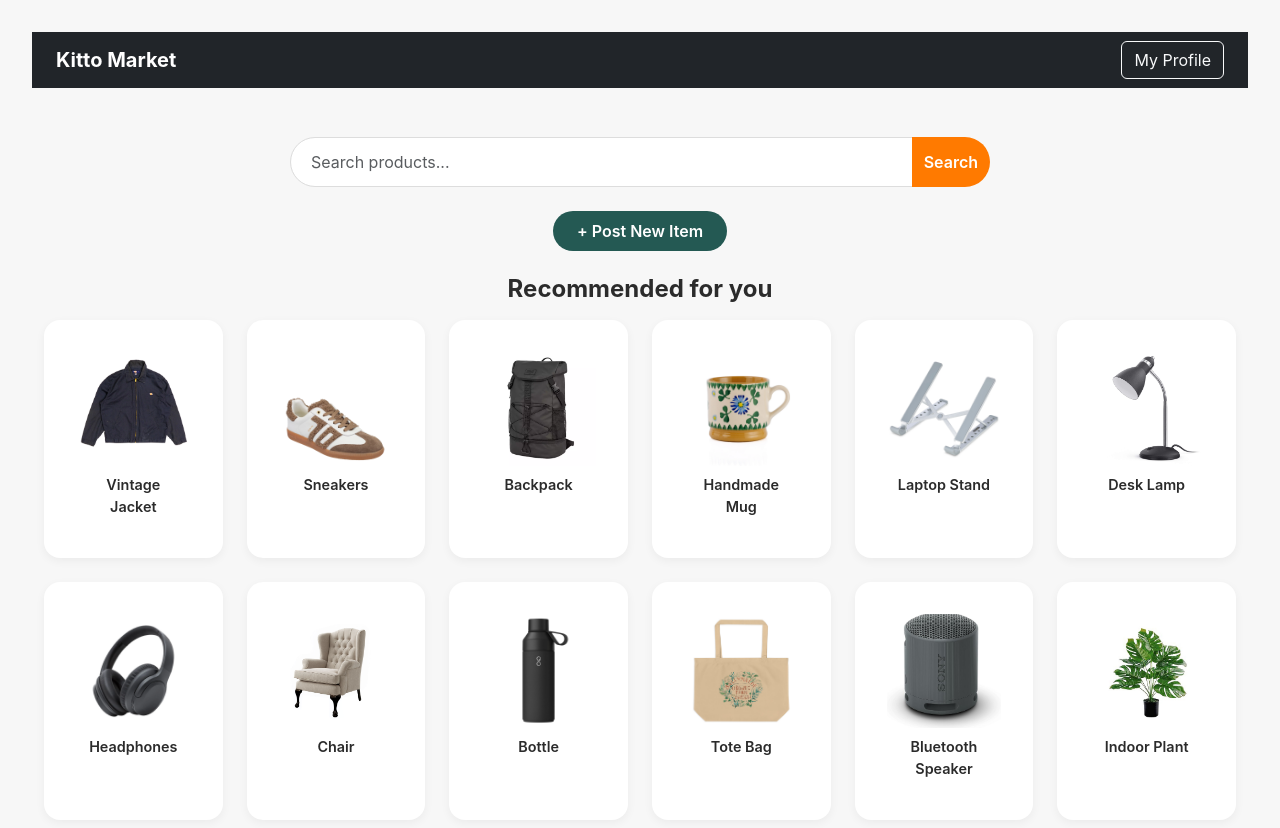
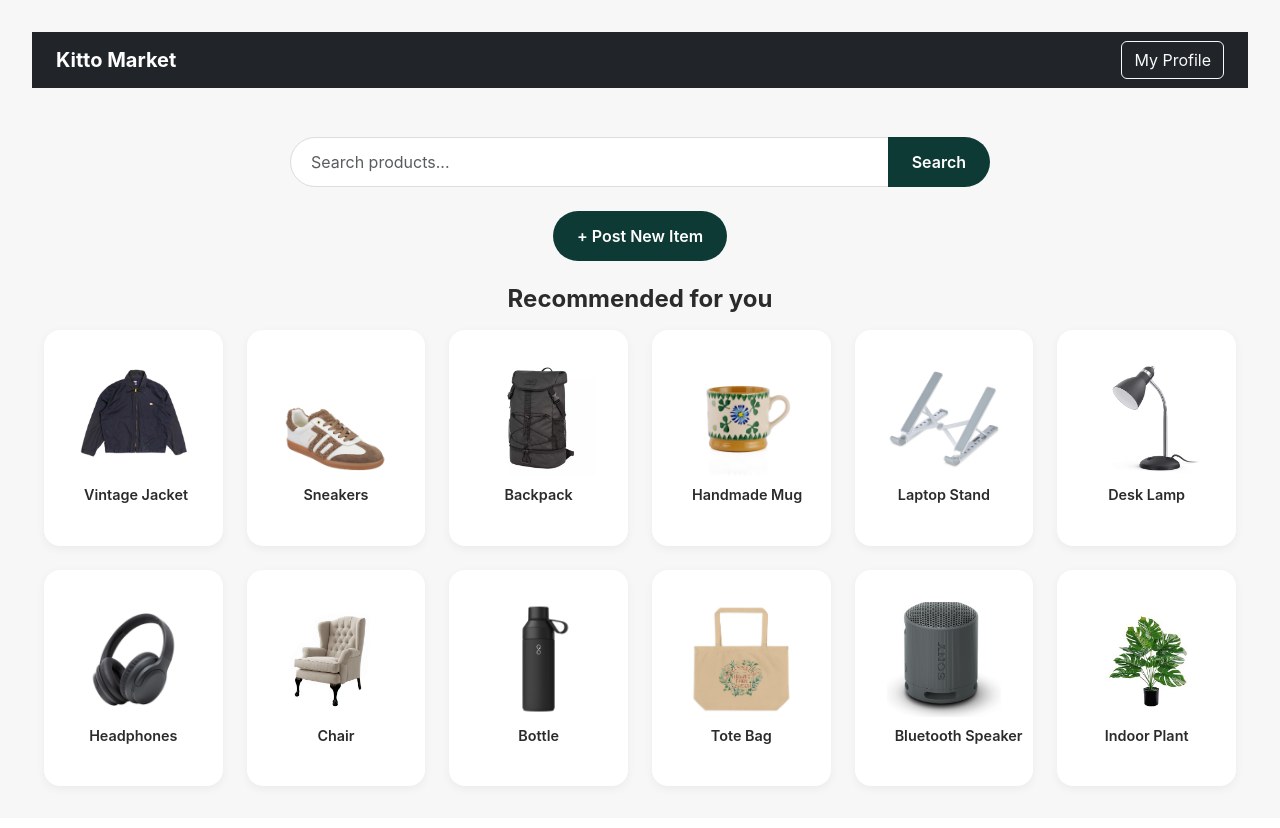
Before and after one commit to Hajime-No-Ippo/Group-Kitto, a React (Vite) app in the folder groupprj/: page /home in a window 1280 px wide. Shown: the top 828 px of the page. Built offline with nearby package versions, Linux system fonts and the light colour scheme.

Commit message:
change the home page css

```diff
--- a/groupprj/src/style/marketUi.css
+++ b/groupprj/src/style/marketUi.css
@@ -3,29 +3,27 @@
 ============================== */
 
 :root {
-  --brand-primary: #ff7a00; /* Warm orange: main UI color */
-  --brand-secondary: #245953; /* Deep green: highlight and CTAs */
-  --background: #f7f7f7; /* Soft neutral background */
-  --text-dark: #2b2b2b; /* Headings */
-  --text-light: #6b6b6b; /* Secondary text */
+  --brand-primary: #245953;
+  --brand-secondary: #245953;
+  --background: #f7f7f7;
+  --text-dark: #2b2b2b;
+  --text-light: #6b6b6b;
   --card-shadow: rgba(0, 0, 0, 0.1);
 }
 
-/* Page background + typography */
 body {
   background-color: var(--background);
   font-family: "Inter", "Segoe UI", sans-serif;
   color: var(--text-dark);
 }
 
-/* Layout spacing */
 .container {
   max-width: 1400px;
   padding-top: 25px;
 }
 
 /* ==============================
-   🧩 HEADINGS
+   HEADINGS
 ============================== */
 
 h3,
@@ -36,7 +34,7 @@ h4 {
 }
 
 /* ==============================
-   🔍 SEARCH BAR
+   SEARCH BAR
 ============================== */
 
 .input-group {
@@ -52,21 +50,33 @@ h4 {
   border: 1px solid #ddd;
 }
 
+/* --- Unified button style (Search + Post button) --- */
+.btn-success,
 .input-group button {
-  border-radius: 0 30px 30px 0 !important;
+  border-radius: 30px;
+  background-color: #0e3a35;
+  color: white;
   font-weight: 600;
-  background-color: var(--brand-primary);
   border: none;
   height: 50px;
-  color: white;
+  padding: 0 24px;
+  transition: background-color 0.25s ease, transform 0.15s ease;
 }
 
+.btn-success:hover,
 .input-group button:hover {
-  background-color: #e56c00;
+  background-color: #1e4b46;
+  transform: translateY(-2px);
+}
+
+.btn-success:active,
+.input-group button:active {
+  background-color: #0c2e2a;
+  transform: scale(0.97);
 }
 
 /* ==============================
-   🛍 PRODUCT CARDS
+   PRODUCT CARDS
 ============================== */
 
 .clickable-card {
@@ -84,43 +94,23 @@ h4 {
   box-shadow: 0 14px 28px var(--card-shadow);
 }
 
-/* product images keep good shape */
 .clickable-card img {
   width: 100%;
   aspect-ratio: 1 / 1;
   object-fit: cover;
 }
 
-/* Name text */
+/* Fix product label text wrapping */
 .card-body p {
   font-size: 0.9rem;
   font-weight: 600;
   color: var(--text-dark);
+  white-space: nowrap;
+  overflow: visible;
 }
 
 /* ==============================
-   🎛 BUTTONS (Brand Style)
-============================== */
-
-.btn-success {
-  border-radius: 30px;
-  font-weight: 600;
-  padding: 10px 20px;
-  background-color: var(--brand-secondary);
-  border: none;
-}
-
-.btn-success:hover {
-  background-color: #1e4b46;
-}
-
-.btn-outline-secondary {
-  border-radius: 25px;
-  color: var(--text-light);
-}
-
-/* ==============================
-   ❌ NO SEARCH RESULT STYLE
+   NO RESULTS MESSAGE
 ============================== */
 
 .no-results-message {
@@ -131,13 +121,3 @@ h4 {
   margin-top: 30px;
   opacity: 0.9;
 }
-
-/* ==============================
-   📱 RESPONSIVE TUNE
-============================== */
-
-@media (min-width: 1200px) {
-  .clickable-card img {
-    aspect-ratio: 1 / 1;
-  }
-}
```
Also changed, not shown: 1 other file (tests, documents, lock files or other folders).
